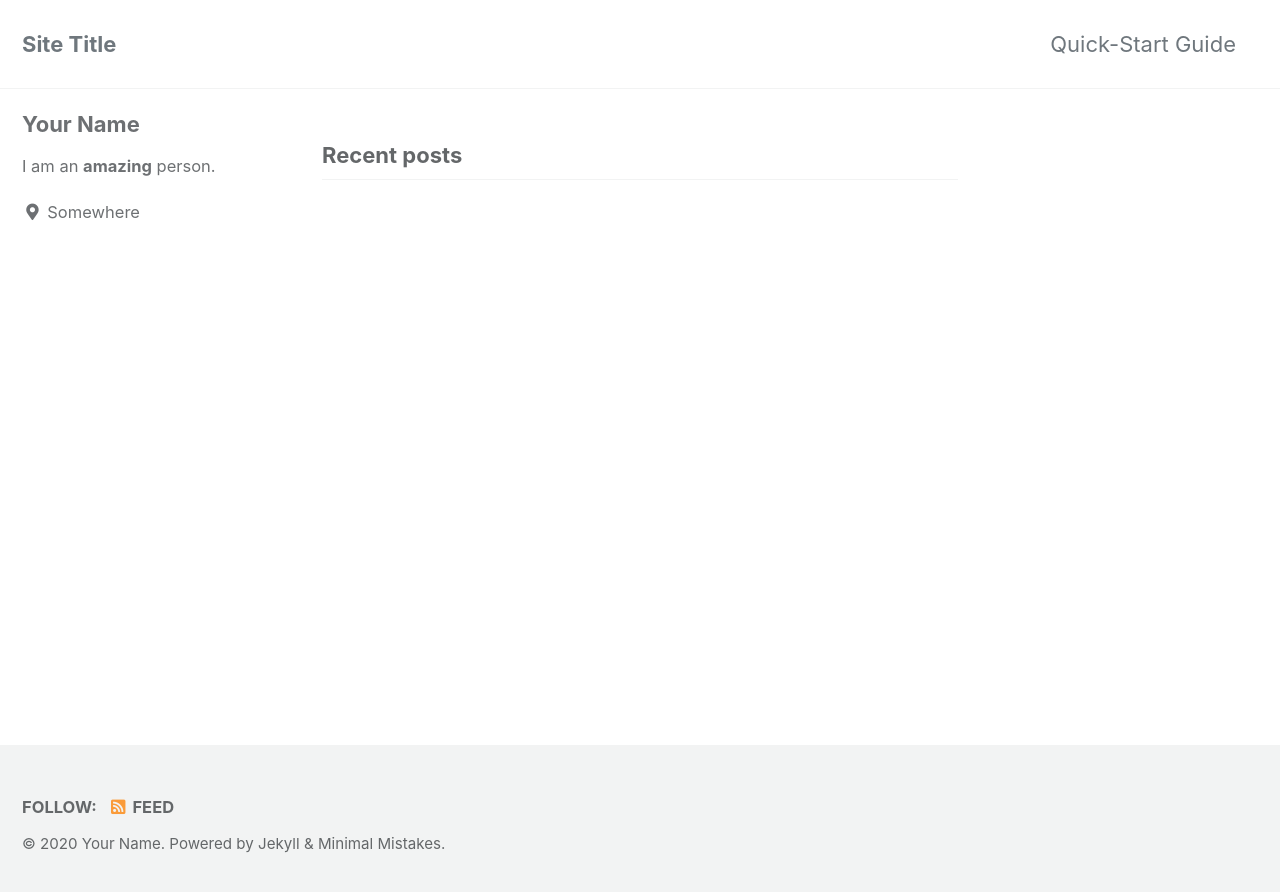
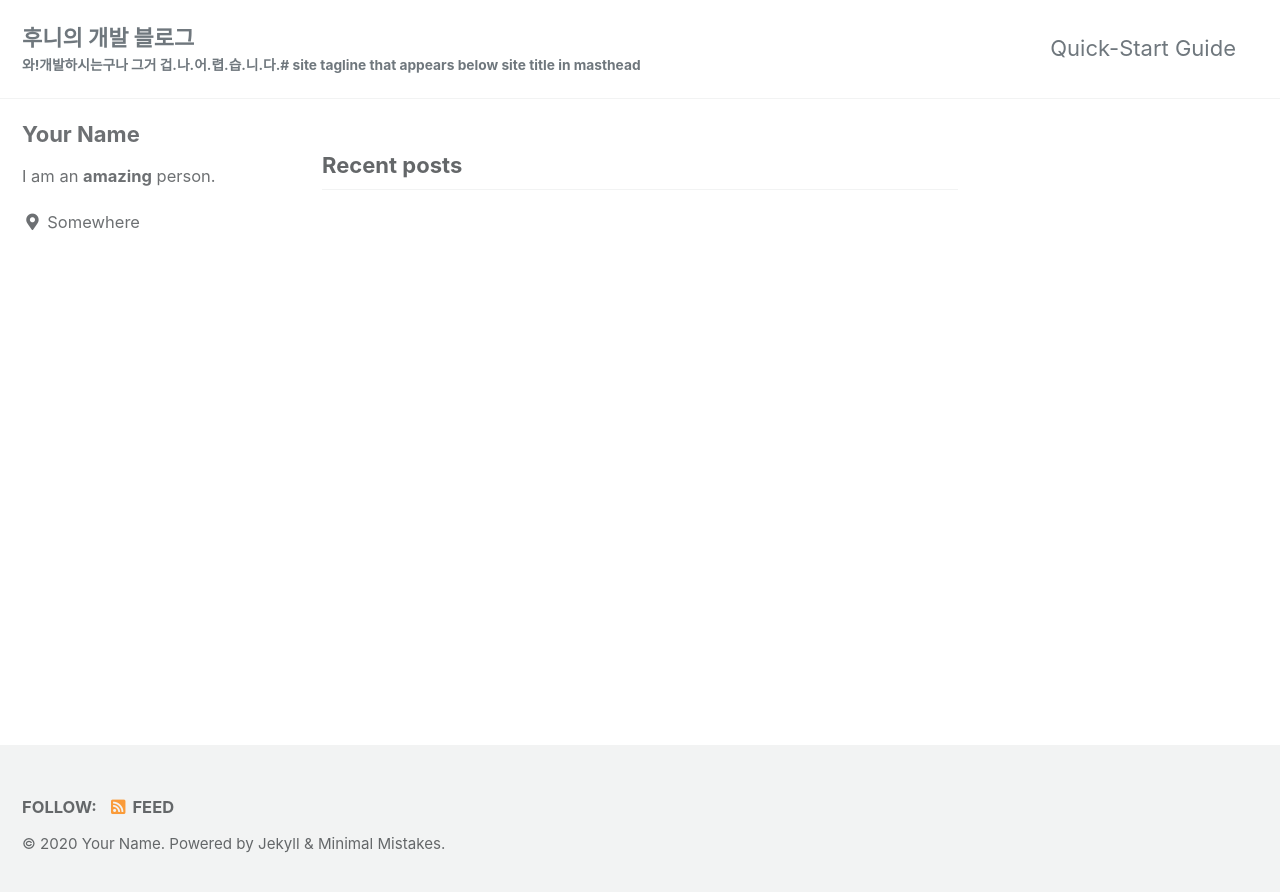
Before and after one commit to hoony0203/hoony0203.github.io, a Jekyll site: the page built from index.html, in a window 1280 px wide. Shown: the top 892 px of the page. Built offline with Jekyll 4.4.1, drawn with Linux system fonts in a browser that asks for light colours; cached includes are drawn as plain includes; the list of posts is cut into pages by our own code.

Commit message:
title change

```diff
--- a/_config.yml
+++ b/_config.yml
@@ -16,9 +16,9 @@ minimal_mistakes_skin    : "default" # "air", "aqua", "contrast", "dark", "dirt"
 
 # Site Settings
 locale                   : "en-US"
-title                    : "Site Title"
+title                    : "후니의 개발 블로그"
 title_separator          : "-"
-subtitle                 : # site tagline that appears below site title in masthead
+subtitle                 : 와!개발하시는구나 그거 겁.나.어.렵.습.니.다.# site tagline that appears below site title in masthead
 name                     : "Your Name"
 description              : "An amazing website."
 url                      : "https://hoony0203.github.io" # the base hostname & protocol for your site e.g. "https://mmistakes.github.io"
```
